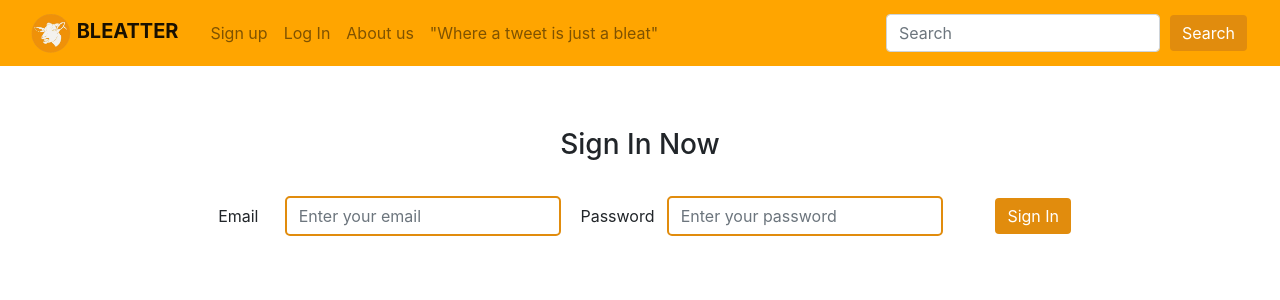
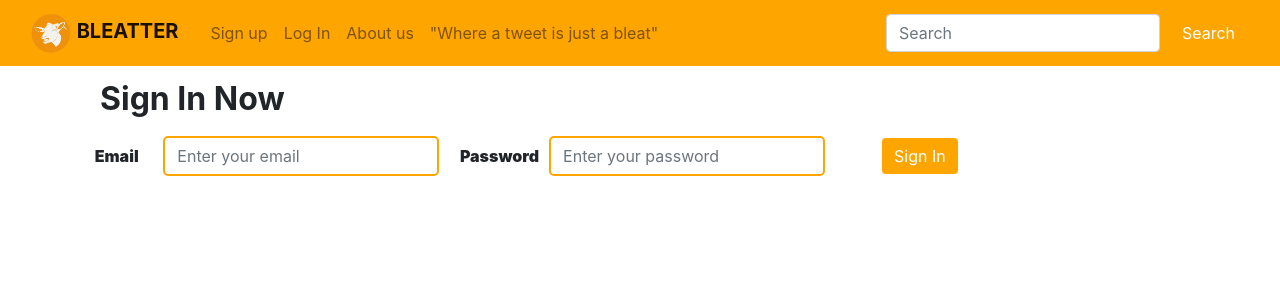
Before and after one commit to Matth-info/Twitter_M1_IDD_Calvet_Besnier, a Flask app: page /signin in a window 1280 px wide. Shown: the top 300 px of the page. Run offline with Flask 2, Linux system fonts and the light colour scheme; some libraries are stand-ins or nearby versions.

Commit message:
Update signin.html

```diff
--- a/templates/signin.html
+++ b/templates/signin.html
@@ -7,14 +7,14 @@
     [type=email],
     [type=password] {
         box-sizing: border-box;
-        border: 2px solid rgb(225, 140, 13);
+        border: 2px solid orange;
         border-radius: 5px;
         background-color: rgb(255, 255, 255);
         color: rgb(0, 0, 0);
     }
 
     button[type=submit] {
-        background-color: rgb(225, 140, 13);
+        background-color: orange;
         border: none;
         color: white;
         text-decoration: none;
@@ -26,18 +26,18 @@
 
 
 {% block main %}
-<div class="container pt-5">
-    <h3 class="text-center">
-        Sign In Now
-    </h3>
+<div class="container">
+    <h2>
+        <b>Sign In Now<b>
+    </h2>
 </div>
 
 <div class="container p-1">
     {%include 'flash.html' %}
 </div>
-
-<div class="container p-3 d-flex justify-content-center">
-    <form class="form-inline" action="http://localhost:5000/signin"  method="post">
+<!--class="container p-3 d-flex justify-content-center"-->
+<div>
+    <form class="form-inline" action="http://localhost:5000/signin" method="post">
         <div class="form-group">
             <label for="email" class="control-label col-sm-2">Email</label>
             <div class="col-sm-10">
@@ -53,7 +53,6 @@
                     placeholder="Enter your password" required>
             </div>
         </div>
-
         <button class="btn btn-default" type="submit">Sign In</button>
     </form>
 </div>
```
